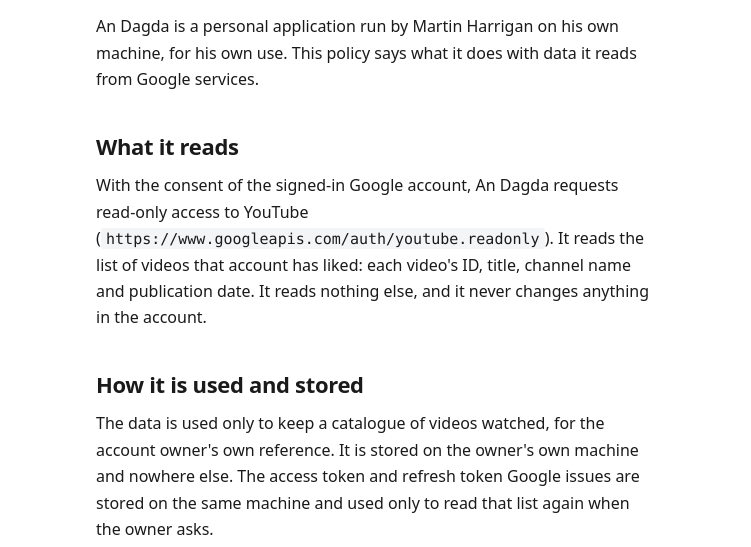
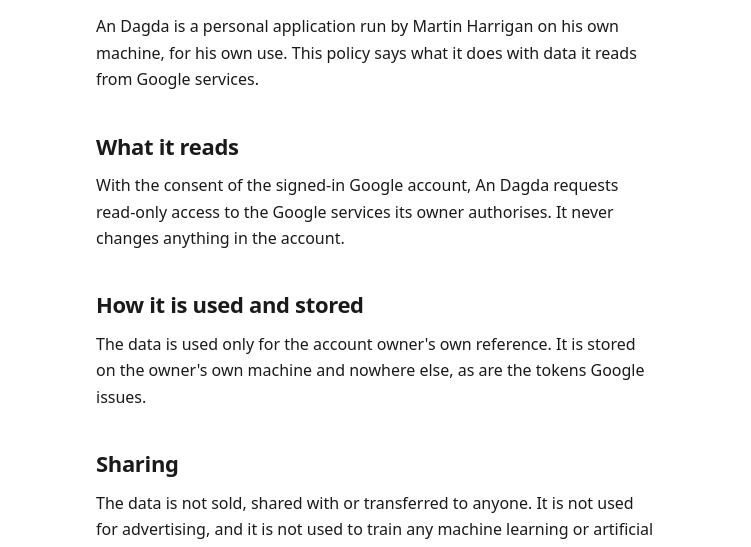
Before and after one commit to harrigan/martinharrigan-web, a plain HTML site: page an-dagda/privacy.html in a window 1280 px wide. Shown: the part 249-796 px from the top of the page, without its empty margins (264-1015 px from the left). Drawn offline with Linux system fonts and the light colour scheme.

Commit message:
fix: keep the An Dagda pages to what Google's consent screen needs

```diff
--- a/an-dagda/privacy.html
+++ b/an-dagda/privacy.html
@@ -33,18 +33,13 @@
 
         <h2>What it reads</h2>
         <p>With the consent of the signed-in Google account, An Dagda
-        requests read-only access to YouTube
-        (<code>https://www.googleapis.com/auth/youtube.readonly</code>).  It
-        reads the list of videos that account has liked: each video's ID,
-        title, channel name and publication date.  It reads nothing else,
-        and it never changes anything in the account.</p>
+        requests read-only access to the Google services its owner
+        authorises.  It never changes anything in the account.</p>
 
         <h2>How it is used and stored</h2>
-        <p>The data is used only to keep a catalogue of videos watched, for
-        the account owner's own reference.  It is stored on the owner's
-        own machine and nowhere else.  The access token and refresh token
-        Google issues are stored on the same machine and used only to read
-        that list again when the owner asks.</p>
+        <p>The data is used only for the account owner's own reference.  It
+        is stored on the owner's own machine and nowhere else, as are the
+        tokens Google issues.</p>
 
         <h2>Sharing</h2>
         <p>The data is not sold, shared with or transferred to anyone.  It is
```
Also changed, not shown: an-dagda/index.html (+1 -4 lines), an-dagda/terms.html (+1 -1 lines).
